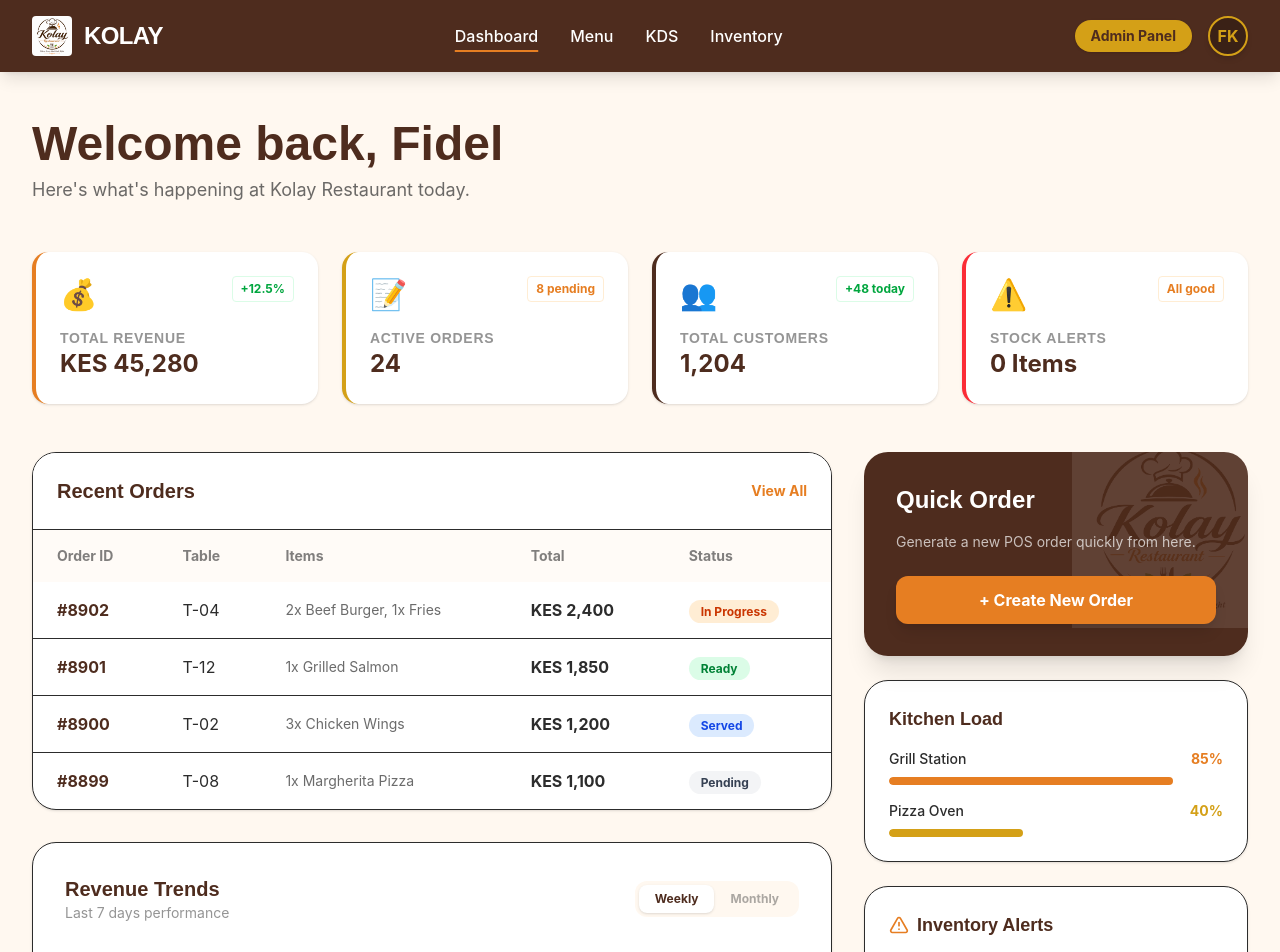
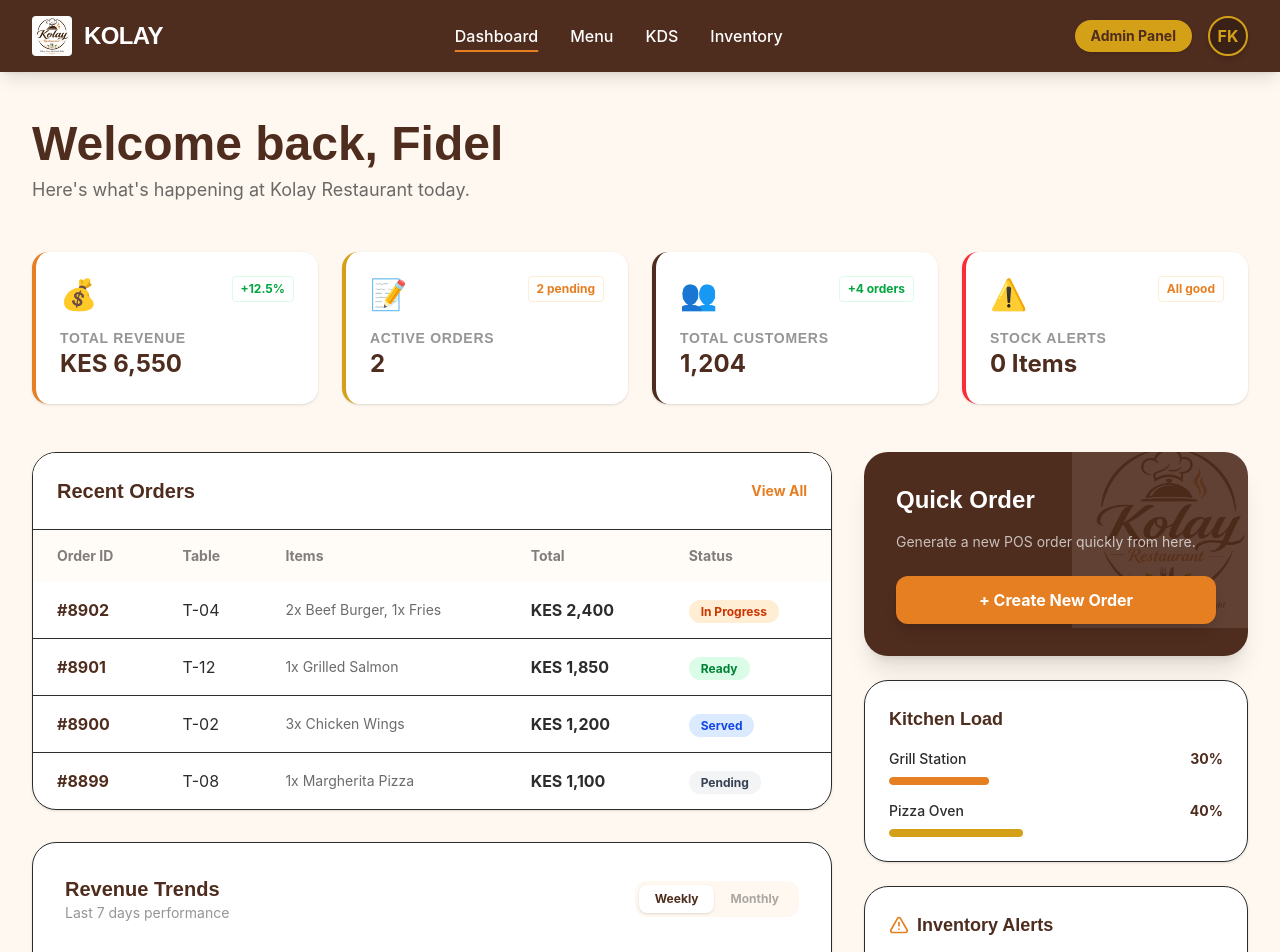
Before and after one commit to Fidelkyalo/Kolay-Restaurant, a React app in the folder web/: page /dashboard in a window 1280 px wide. Shown: the top 952 px of the page. Built offline with nearby package versions, Linux system fonts and the light colour scheme; the HTML template or start-up script is replaced by a standard one.

Commit message:
Feat: Fully functional real-time Dashboard with live stats and kitchen load

```diff
--- a/web/src/pages/Dashboard.jsx
+++ b/web/src/pages/Dashboard.jsx
@@ -9,7 +9,41 @@ function Dashboard() {
         return saved ? JSON.parse(saved) : [];
     });
 
+    const [orders] = useState(() => {
+        const saved = localStorage.getItem('kolay_orders');
+        const initial = [
+            { id: '#8902', table: 'T-04', items: '2x Beef Burger, 1x Fries', total: 'KES 2,400', status: 'In Progress', statusColor: 'bg-orange-100 text-orange-700' },
+            { id: '#8901', table: 'T-12', items: '1x Grilled Salmon', total: 'KES 1,850', status: 'Ready', statusColor: 'bg-green-100 text-green-700' },
+            { id: '#8900', table: 'T-02', items: '3x Chicken Wings', total: 'KES 1,200', status: 'Served', statusColor: 'bg-blue-100 text-blue-700' },
+            { id: '#8899', table: 'T-08', items: '1x Margherita Pizza', total: 'KES 1,100', status: 'Pending', statusColor: 'bg-gray-100 text-gray-700' },
+        ];
+        if (!saved) {
+            localStorage.setItem('kolay_orders', JSON.stringify(initial));
+            return initial;
+        }
+        return JSON.parse(saved);
+    });
+
     const alerts = inventory.filter(item => item.status === 'LOW' || item.status === 'OUT');
+    const activeOrders = orders.filter(o => o.status === 'In Progress' || o.status === 'Pending');
+
+    const totalRevenue = orders.reduce((sum, order) => {
+        const val = parseInt(order.total.replace(/[^0-9]/g, '')) || 0;
+        return sum + val;
+    }, 0);
+
+    const totalCustomers = 1200 + new Set(orders.map(o => o.table)).size;
+
+    // Functional Load Calculation
+    const grillLoad = Math.min(100, activeOrders.filter(o =>
+        o.items.toLowerCase().includes('burger') ||
+        o.items.toLowerCase().includes('wings') ||
+        o.items.toLowerCase().includes('salmon')
+    ).length * 30);
+
+    const pizzaLoad = Math.min(100, activeOrders.filter(o =>
+        o.items.toLowerCase().includes('pizza')
+    ).length * 40);
 
     const chartData = {
         Weekly: {
@@ -60,9 +94,9 @@ function Dashboard() {
                 {/* Stats Grid */}
                 <div className="grid grid-cols-1 md:grid-cols-2 lg:grid-cols-4 gap-6 mb-12">
                     {[
-                        { label: 'Total Revenue', value: 'KES 45,280', icon: '💰', trend: '+12.5%', color: 'border-l-secondary', path: '/dashboard' },
-                        { label: 'Active Orders', value: '24', icon: '📝', trend: '8 pending', color: 'border-l-accent', path: '/pos' },
-                        { label: 'Total Customers', value: '1,204', icon: '👥', trend: '+48 today', color: 'border-l-primary', path: '/dashboard' },
+                        { label: 'Total Revenue', value: `KES ${totalRevenue.toLocaleString()}`, icon: '💰', trend: '+12.5%', color: 'border-l-secondary', path: '/dashboard' },
+                        { label: 'Active Orders', value: activeOrders.length.toString(), icon: '📝', trend: `${activeOrders.length} pending`, color: 'border-l-accent', path: '/pos' },
+                        { label: 'Total Customers', value: totalCustomers.toLocaleString(), icon: '👥', trend: `+${orders.length} orders`, color: 'border-l-primary', path: '/dashboard' },
                         { label: 'Stock Alerts', value: `${alerts.length} Items`, icon: '⚠️', trend: alerts.length > 0 ? 'Refill needed' : 'All good', color: 'border-l-red-500', path: '/inventory' },
                     ].map((stat, i) => (
                         <Link key={i} to={stat.path} className={`bg-white p-6 rounded-2xl shadow-sm border-l-4 ${stat.color} hover:shadow-md transition-shadow cursor-pointer block`}>
@@ -99,12 +133,7 @@ function Dashboard() {
                                         </tr>
                                     </thead>
                                     <tbody className="divide-y divide-cream">
-                                        {[
-                                            { id: '#8902', table: 'T-04', items: '2x Beef Burger, 1x Fries', total: 'KES 2,400', status: 'In Progress', statusColor: 'bg-orange-100 text-orange-700' },
-                                            { id: '#8901', table: 'T-12', items: '1x Grilled Salmon', total: 'KES 1,850', status: 'Ready', statusColor: 'bg-green-100 text-green-700' },
-                                            { id: '#8900', table: 'T-02', items: '3x Chicken Wings', total: 'KES 1,200', status: 'Served', statusColor: 'bg-blue-100 text-blue-700' },
-                                            { id: '#8899', table: 'T-08', items: '1x Margherita Pizza', total: 'KES 1,100', status: 'Pending', statusColor: 'bg-gray-100 text-gray-700' },
-                                        ].map((order, i) => (
+                                        {orders.slice(0, 5).map((order, i) => (
                                             <tr key={i} className="hover:bg-bg-cream/30 transition-colors cursor-pointer group">
                                                 <td className="px-6 py-4 font-bold text-primary group-hover:text-secondary">{order.id}</td>
                                                 <td className="px-6 py-4">{order.table}</td>
@@ -181,19 +210,19 @@ function Dashboard() {
                                 <div className="space-y-2">
                                     <div className="flex justify-between text-sm">
                                         <span className="font-medium">Grill Station</span>
-                                        <span className="font-bold text-secondary">85%</span>
+                                        <span className={`font-bold ${grillLoad > 70 ? 'text-secondary' : 'text-primary'}`}>{grillLoad}%</span>
                                     </div>
                                     <div className="h-2 w-full bg-cream rounded-full overflow-hidden">
-                                        <div className="h-full bg-secondary rounded-full" style={{ width: '85%' }}></div>
+                                        <div className="h-full bg-secondary rounded-full transition-all duration-500" style={{ width: `${grillLoad}%` }}></div>
                                     </div>
                                 </div>
                                 <div className="space-y-2">
                                     <div className="flex justify-between text-sm">
                                         <span className="font-medium">Pizza Oven</span>
-                                        <span className="font-bold text-accent">40%</span>
+                                        <span className={`font-bold ${pizzaLoad > 70 ? 'text-secondary' : 'text-primary'}`}>{pizzaLoad}%</span>
                                     </div>
                                     <div className="h-2 w-full bg-cream rounded-full overflow-hidden">
-                                        <div className="h-full bg-accent rounded-full" style={{ width: '40%' }}></div>
+                                        <div className="h-full bg-accent rounded-full transition-all duration-500" style={{ width: `${pizzaLoad}%` }}></div>
                                     </div>
                                 </div>
                             </div>
```
